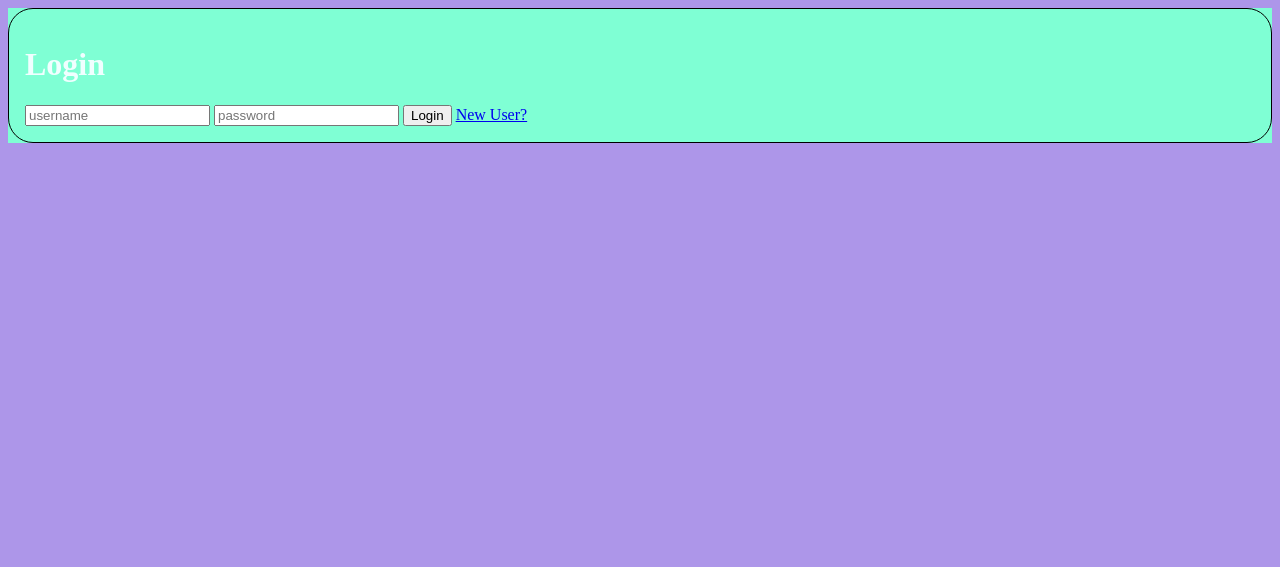
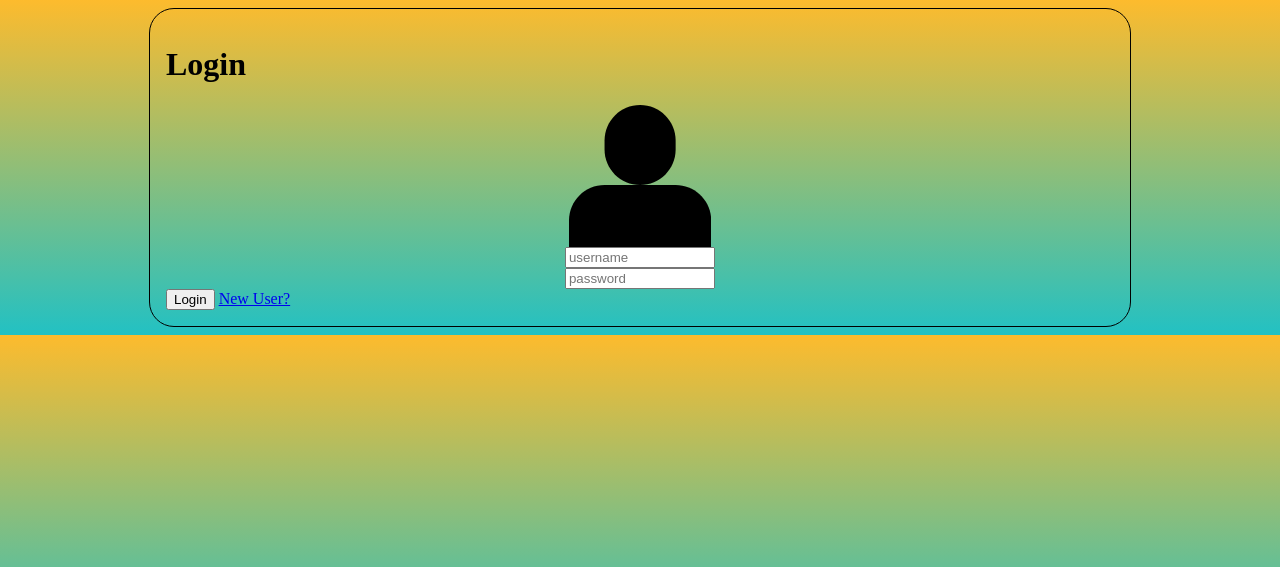
Before and after one commit to CMSC495-2021/TeamProject, a Flask app: template templates/login.html in a window 1280 px wide. Shown: the top 567 px of the page. Run offline with Flask 2, Linux system fonts and the light colour scheme; the template is opened without the code that fills it, so the values that code supplies are empty; parts of the project's set-up code (start-up, migrations or seed data) failed here and were passed over.

Commit message:
frontend changes -test

```diff
--- a/application.py
+++ b/application.py
@@ -1,4 +1,5 @@
 from flask import Flask, render_template
+from livereload import Server
 
 application = app = Flask(__name__, static_folder='static', static_url_path='/static')
 
@@ -7,4 +8,6 @@ def index():
     return render_template("index.html")
 
 if __name__ == '__main__':
-    app.run()
+    #app.run()
+    server = Server(app.wsgi_app)
+    server.serve()
--- a/static/css/body.css
+++ b/static/css/body.css
@@ -1,4 +1,4 @@
 body{
-    color: azure;
-    background-color: #ad96e9;
+    background: rgb(34,193,195);
+    background: linear-gradient(0deg, rgba(34,193,195,1) 0%, rgba(253,187,45,1) 100%);
 }
--- a/static/css/login.css
+++ b/static/css/login.css
@@ -3,4 +3,20 @@
     padding: 16px;
     border: 1px solid black;
     border-radius: 25px;
+    height: -webkit-fill-available;
+    margin: 0 auto;
+    width: 75%;
 }
+
+.loginImg{
+    width: 15%;
+    display: block;
+    text-align: center;
+    margin: 0 auto;
+}
+
+input{
+    width: 15%;
+    display: block;
+    margin: 0 auto;
+}
--- a/static/css/main.css
+++ /dev/null
@@ -1,4 +0,0 @@
-main{
-    color: azure;
-    background-color: #7fffd4;
-}
--- a/static/css/side.css
+++ /dev/null
@@ -1,5 +0,0 @@
-aside{
-    color: azure;
-    background-color: indianred;
-
-}
--- a/templates/layout.html
+++ b/templates/layout.html
@@ -1,22 +1,10 @@
 <!DOCTYPE html>
 <html lang="en">
-<link rel="stylesheet" type="text/css" href="{{url_for('static', filename='css/side.css')}}">
 <link rel="stylesheet" type="text/css" href="{{url_for('static', filename='css/main.css')}}">
 <link rel="stylesheet" type="text/css" href="{{url_for('static', filename='css/body.css')}}">
 <link rel="stylesheet" type="text/css" href="{{url_for('static', filename='css/login.css')}}">
-<div style="display: flex;">
-    <!-- Main -->
-    <main style="
-        /* Take the remaining width */
-        flex: 1;
-
-        /* Make it scrollable */
-        overflow: auto;
-    ">
+<body>
         {% block login %}
         {% endblock %}
-
-    </main>
-</div>
-
+</body>
 </html>
--- a/templates/login.html
+++ b/templates/login.html
@@ -1,8 +1,10 @@
 {% extends "layout.html" %}
 
 {% block login %}
+
 <div class="loginForm">
     <h1>Login</h1>
+    <svg class="loginImg" xmlns="http://www.w3.org/2000/svg" xmlns:xlink="http://www.w3.org/1999/xlink" id="Layer_1_1_" style="enable-background:new 0 0 16 16;" version="1.1" viewBox="0 0 16 16" xml:space="preserve"><path d="M12,9H8H4c-2.209,0-4,1.791-4,4v3h16v-3C16,10.791,14.209,9,12,9z"/><path d="M12,5V4c0-2.209-1.791-4-4-4S4,1.791,4,4v1c0,2.209,1.791,4,4,4S12,7.209,12,5z"/></svg>
     <input type="text" placeholder="username" name="username"/>
     <input type="password" placeholder="password" name="password">
     <button name="login">Login</button>
```
